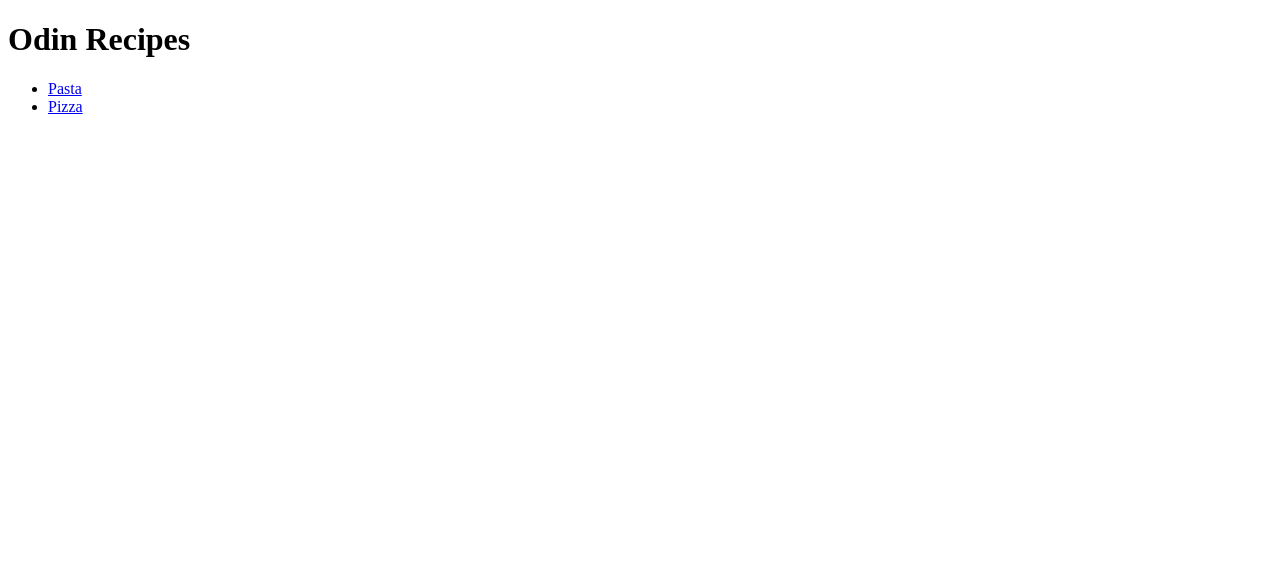
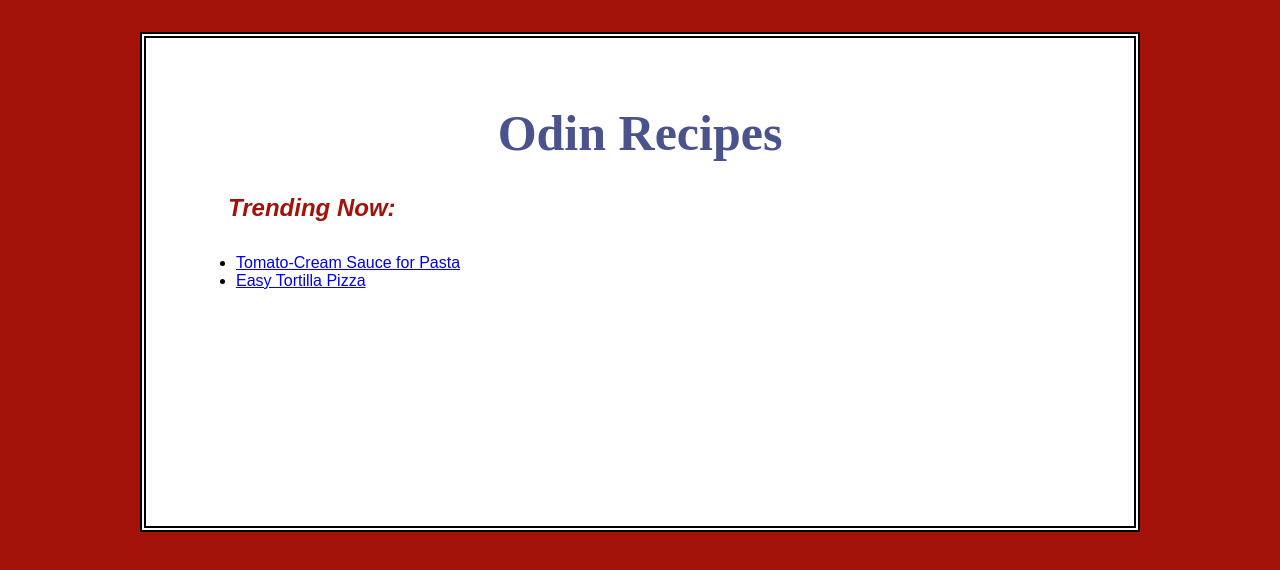
Before and after one commit to Animagus088/odin-recipes, a plain HTML site: page index.html in a window 1280 px wide. Drawn offline with Linux system fonts and the light colour scheme.

Commit message:
Add style with css on index.html

```diff
--- a/index.html
+++ b/index.html
@@ -3,14 +3,19 @@
     <head>
         <meta charset="UTF-8">
         <title>Recipes</title>
+        <link rel="stylesheet" href="styles.css">
     </head>
 
     <body>
-        <h1>Odin Recipes</h1>
-        <ul>
-            <li><a href="./recipes/pasta.html">Pasta</a></li>
-            <li><a href="./recipes/pizza.html">Pizza</a></li>
-        </ul>
+        <div class="card">
+           <h1 class="title">Odin Recipes</h1>
+           <h2 class="subhead">Trending Now:</h2>
+           <ul>
+                 <li><a href="./recipes/pasta.html">Tomato-Cream Sauce for Pasta</a></li>
+                 <li><a href="./recipes/pizza.html">Easy Tortilla Pizza</a></li>
+           </ul>
+        </div>
+
     </body>
 
 </html>
--- /dev/null
+++ b/styles.css
@@ -0,0 +1,34 @@
+*{
+    margin: 0px;
+    box-sizing: border-box;
+    font-family: sans-serif;
+}
+
+
+body {
+    background: rgb(163,18,8);
+}
+
+.card {
+    background: rgb(255,255,255);
+    width: 1000px;
+    height: 500px;
+    margin: 32px auto;
+    padding: 50px;
+    border: double 6px;
+}
+
+.title {
+    text-align: center;
+    font-family: "Times New Roman", sans-serif;
+    font-size: 50px;
+    color: rgb(74, 83, 140);
+    margin:16px;
+}
+
+.subhead {
+    font-family: Arial, Helvetica, sans-serif;
+    font-style: italic;
+    color:rgb(163,18,8);
+    margin: 32px;
+}
```
Also changed, not shown: recipes/pasta.html (+1 -1 lines), recipes/pizza.html (+1 -1 lines).
